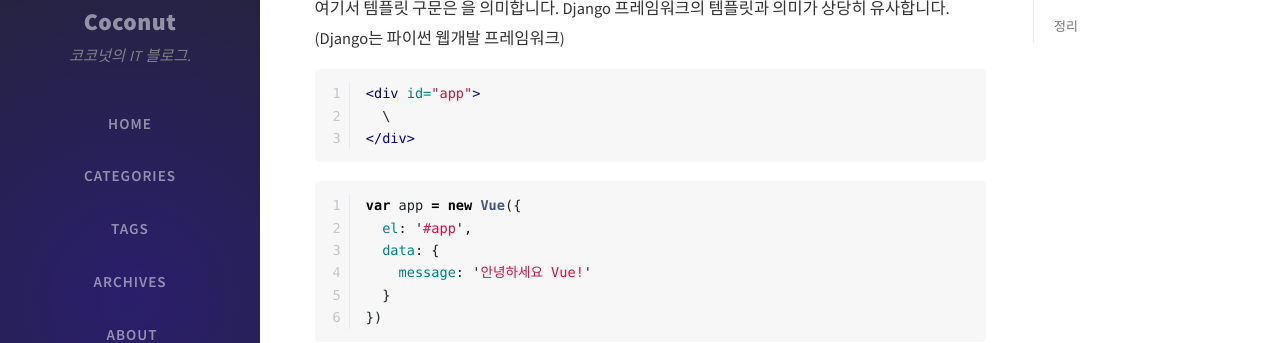
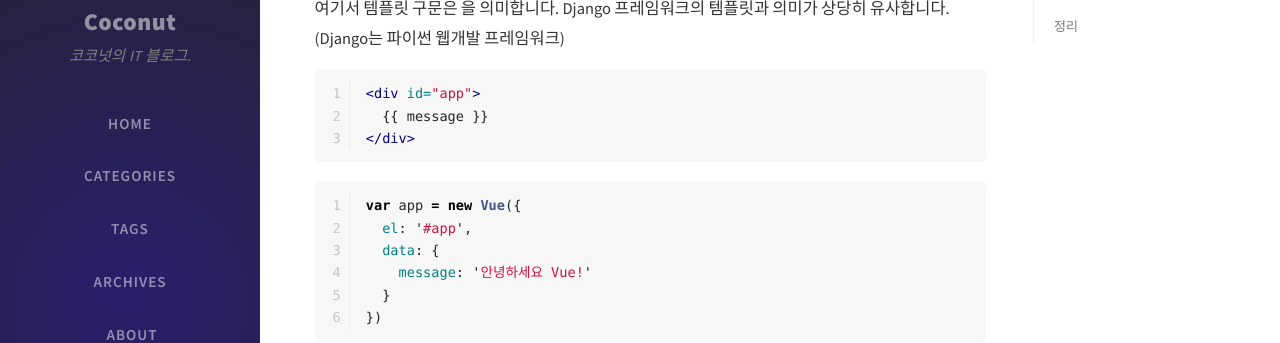
Before and after one commit to coconutstd/coconutstd.github.io, a Jekyll site: the page built from _posts/2020-10-26-Vue.js-1.md, in a window 1280 px wide and 900 px high, scrolled down 375 px. Shown: the part 152-495 px from the top of the window. Built offline with Jekyll 4.4.1, drawn with Linux system fonts in a browser that asks for light colours; nearby versions of some CDN libraries; comment, search, counter and statistics services are not loaded.

Commit message:
No.7 포스팅(주제: AWS와 자바스크립트의 차이1) - raw, endraw

````diff
--- a/_posts/2020-10-26-Vue.js-1.md
+++ b/_posts/2020-10-26-Vue.js-1.md
@@ -24,7 +24,7 @@ Vue.js의 핵심에는 간단한 템플릿 구문을 사용하여 DOM에서 데
 
 ```html
 <div id="app">
-  \{{ message \}}
+  {% raw %}{{ message }}{% endraw %}
 </div>
 ```
 
````
